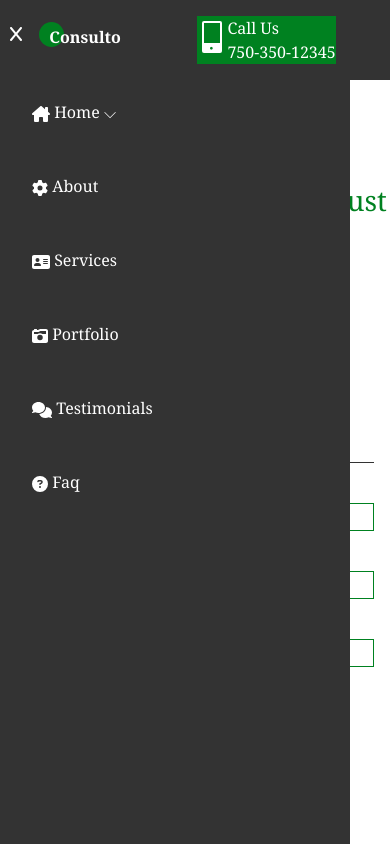
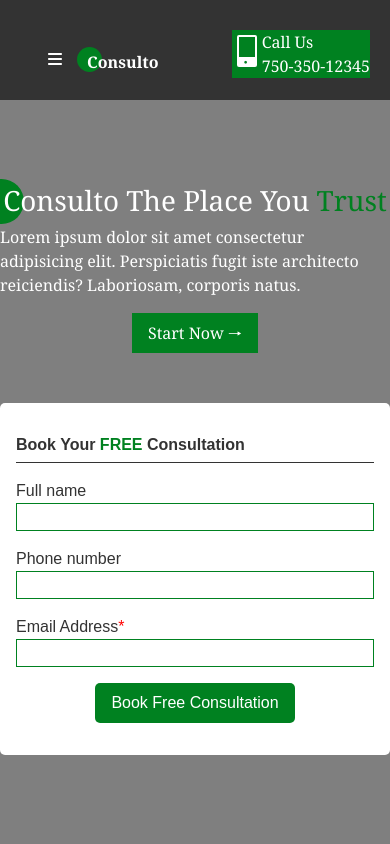
Before and after one commit to DamirPe/Loginpage, a plain HTML site: page index.html in a window 390 px wide. Drawn offline with nearby package versions, Linux system fonts and the light colour scheme.

Commit message:
meni pokusaj 2

```diff
--- a/index.html
+++ b/index.html
@@ -7,19 +7,11 @@
     <script defer src="https://cdn.jsdelivr.net/npm/bootstrap@5.3.2/dist/js/bootstrap.bundle.min.js" integrity="sha384-C6RzsynM9kWDrMNeT87bh95OGNyZPhcTNXj1NW7RuBCsyN/o0jlpcV8Qyq46cDfL" crossorigin="anonymous"></script>
     <link rel="stylesheet" href="style.css">
     <title>Consulto</title>
-    <script>// Get a reference to the button with class "meni"
-        const meniButton = document.querySelector('.meni');
-
-        // Add a click event listener to the button
-        meniButton.addEventListener('click', function() {
-            // Change the value of the --index custom property to 2
-            document.documentElement.style.setProperty('--index', '2');
-        });</script>
 </head>
 <body>
     <header class="full-screen-header ">
         <nav class="nav-bar nav-top container">
-            <div class="logo"><button class="meni"><svg  xmlns="http://www.w3.org/2000/svg" height="1em" viewBox="0 0 448 512"><!--! Font Awesome Free 6.4.2 by @fontawesome - https://fontawesome.com License - https://fontawesome.com/license (Commercial License) Copyright 2023 Fonticons, Inc. --><style>svg{fill:#ffffff}</style><path d="M0 96C0 78.3 14.3 64 32 64H416c17.7 0 32 14.3 32 32s-14.3 32-32 32H32C14.3 128 0 113.7 0 96zM0 256c0-17.7 14.3-32 32-32H416c17.7 0 32 14.3 32 32s-14.3 32-32 32H32c-17.7 0-32-14.3-32-32zM448 416c0 17.7-14.3 32-32 32H32c-17.7 0-32-14.3-32-32s14.3-32 32-32H416c17.7 0 32 14.3 32 32z"/></svg></button><div class="circle"></div>Consulto</div>
+            <div class="logo"><div class="circle"></div>Consulto</div>
             <ul class="unit-list">
                 <li class="home"><a href="">Home &#9013</a></li>
                 <li><a href="#">About</a></li>
@@ -72,31 +64,32 @@
         <div>
             <div class="dropdown-meni">
                 <div>
-                    <div class="logo"><button class="meni"><svg xmlns="http://www.w3.org/2000/svg" height="1em" viewBox="0 0 384 512"><!--! Font Awesome Free 6.4.2 by @fontawesome - https://fontawesome.com License - https://fontawesome.com/license (Commercial License) Copyright 2023 Fonticons, Inc. --><style>svg{fill:#ffffff}</style><path d="M376.6 84.5c11.3-13.6 9.5-33.8-4.1-45.1s-33.8-9.5-45.1 4.1L192 206 56.6 43.5C45.3 29.9 25.1 28.1 11.5 39.4S-3.9 70.9 7.4 84.5L150.3 256 7.4 427.5c-11.3 13.6-9.5 33.8 4.1 45.1s33.8 9.5 45.1-4.1L192 306 327.4 468.5c11.3 13.6 31.5 15.4 45.1 4.1s15.4-31.5 4.1-45.1L233.7 256 376.6 84.5z"/></svg></button><div class="circle"></div>Consulto</div>
-                    <div></div>
-                </div>
-                <div class="call-back-green">
-                    <div class="phone-white">
-                        <div class="screen-green"></div>
-                        <div class="dot-green">●</div>
-                    </div>
-                    <div class="white-text"><div>Call Us</div>
-                    <div>750-350-12345</div></div>
+                        <ul class="padajuci-meni">
+                            <li><button class="meni"><svg  xmlns="http://www.w3.org/2000/svg" height="1em" viewBox="0 0 448 512"><!--! Font Awesome Free 6.4.2 by @fontawesome - https://fontawesome.com License - https://fontawesome.com/license (Commercial License) Copyright 2023 Fonticons, Inc. --><style>svg{fill:#ffffff}</style><path d="M0 96C0 78.3 14.3 64 32 64H416c17.7 0 32 14.3 32 32s-14.3 32-32 32H32C14.3 128 0 113.7 0 96zM0 256c0-17.7 14.3-32 32-32H416c17.7 0 32 14.3 32 32s-14.3 32-32 32H32c-17.7 0-32-14.3-32-32zM448 416c0 17.7-14.3 32-32 32H32c-17.7 0-32-14.3-32-32s14.3-32 32-32H416c17.7 0 32 14.3 32 32z"/></svg></button>
+                                <ul class="padajuci-meni-opcije">
+                                    <li><a href="#"><svg xmlns="http://www.w3.org/2000/svg" height="1em" viewBox="0 0 576 512"><!--! Font Awesome Free 6.4.2 by @fontawesome - https://fontawesome.com License - https://fontawesome.com/license (Commercial License) Copyright 2023 Fonticons, Inc. --><style>svg{fill:#ffffff}</style><path d="M543.8 287.6c17 0 32-14 32-32.1c1-9-3-17-11-24L512 185V64c0-17.7-14.3-32-32-32H448c-17.7 0-32 14.3-32 32v36.7L309.5 7c-6-5-14-7-21-7s-15 1-22 8L10 231.5c-7 7-10 15-10 24c0 18 14 32.1 32 32.1h32v69.7c-.1 .9-.1 1.8-.1 2.8V472c0 22.1 17.9 40 40 40h16c1.2 0 2.4-.1 3.6-.2c1.5 .1 3 .2 4.5 .2H160h24c22.1 0 40-17.9 40-40V448 384c0-17.7 14.3-32 32-32h64c17.7 0 32 14.3 32 32v64 24c0 22.1 17.9 40 40 40h24 32.5c1.4 0 2.8 0 4.2-.1c1.1 .1 2.2 .1 3.3 .1h16c22.1 0 40-17.9 40-40V455.8c.3-2.6 .5-5.3 .5-8.1l-.7-160.2h32z"/></svg> Home &#9013</a></li>
+                                    <li><a href="#"><svg xmlns="http://www.w3.org/2000/svg" height="1em" viewBox="0 0 512 512"><!--! Font Awesome Free 6.4.2 by @fontawesome - https://fontawesome.com License - https://fontawesome.com/license (Commercial License) Copyright 2023 Fonticons, Inc. --><style>svg{fill:#ffffff}</style><path d="M495.9 166.6c3.2 8.7 .5 18.4-6.4 24.6l-43.3 39.4c1.1 8.3 1.7 16.8 1.7 25.4s-.6 17.1-1.7 25.4l43.3 39.4c6.9 6.2 9.6 15.9 6.4 24.6c-4.4 11.9-9.7 23.3-15.8 34.3l-4.7 8.1c-6.6 11-14 21.4-22.1 31.2c-5.9 7.2-15.7 9.6-24.5 6.8l-55.7-17.7c-13.4 10.3-28.2 18.9-44 25.4l-12.5 57.1c-2 9.1-9 16.3-18.2 17.8c-13.8 2.3-28 3.5-42.5 3.5s-28.7-1.2-42.5-3.5c-9.2-1.5-16.2-8.7-18.2-17.8l-12.5-57.1c-15.8-6.5-30.6-15.1-44-25.4L83.1 425.9c-8.8 2.8-18.6 .3-24.5-6.8c-8.1-9.8-15.5-20.2-22.1-31.2l-4.7-8.1c-6.1-11-11.4-22.4-15.8-34.3c-3.2-8.7-.5-18.4 6.4-24.6l43.3-39.4C64.6 273.1 64 264.6 64 256s.6-17.1 1.7-25.4L22.4 191.2c-6.9-6.2-9.6-15.9-6.4-24.6c4.4-11.9 9.7-23.3 15.8-34.3l4.7-8.1c6.6-11 14-21.4 22.1-31.2c5.9-7.2 15.7-9.6 24.5-6.8l55.7 17.7c13.4-10.3 28.2-18.9 44-25.4l12.5-57.1c2-9.1 9-16.3 18.2-17.8C227.3 1.2 241.5 0 256 0s28.7 1.2 42.5 3.5c9.2 1.5 16.2 8.7 18.2 17.8l12.5 57.1c15.8 6.5 30.6 15.1 44 25.4l55.7-17.7c8.8-2.8 18.6-.3 24.5 6.8c8.1 9.8 15.5 20.2 22.1 31.2l4.7 8.1c6.1 11 11.4 22.4 15.8 34.3zM256 336a80 80 0 1 0 0-160 80 80 0 1 0 0 160z"/></svg> About</a></li>
+                                    <li><a href="#"><svg xmlns="http://www.w3.org/2000/svg" height="1em" viewBox="0 0 576 512"><!--! Font Awesome Free 6.4.2 by @fontawesome - https://fontawesome.com License - https://fontawesome.com/license (Commercial License) Copyright 2023 Fonticons, Inc. --><style>svg{fill:#ffffff}</style><path d="M64 32C28.7 32 0 60.7 0 96V416c0 35.3 28.7 64 64 64H512c35.3 0 64-28.7 64-64V96c0-35.3-28.7-64-64-64H64zm80 256h64c44.2 0 80 35.8 80 80c0 8.8-7.2 16-16 16H80c-8.8 0-16-7.2-16-16c0-44.2 35.8-80 80-80zm-32-96a64 64 0 1 1 128 0 64 64 0 1 1 -128 0zm256-32H496c8.8 0 16 7.2 16 16s-7.2 16-16 16H368c-8.8 0-16-7.2-16-16s7.2-16 16-16zm0 64H496c8.8 0 16 7.2 16 16s-7.2 16-16 16H368c-8.8 0-16-7.2-16-16s7.2-16 16-16zm0 64H496c8.8 0 16 7.2 16 16s-7.2 16-16 16H368c-8.8 0-16-7.2-16-16s7.2-16 16-16z"/></svg> Services</a></li>
+                                    <li><a href="#"><svg xmlns="http://www.w3.org/2000/svg" height="1em" viewBox="0 0 512 512"><!--! Font Awesome Free 6.4.2 by @fontawesome - https://fontawesome.com License - https://fontawesome.com/license (Commercial License) Copyright 2023 Fonticons, Inc. --><style>svg{fill:#ffffff}</style><path d="M220.6 121.2L271.1 96 448 96v96H333.2c-21.9-15.1-48.5-24-77.2-24s-55.2 8.9-77.2 24H64V128H192c9.9 0 19.7-2.3 28.6-6.8zM0 128V416c0 35.3 28.7 64 64 64H448c35.3 0 64-28.7 64-64V96c0-35.3-28.7-64-64-64H271.1c-9.9 0-19.7 2.3-28.6 6.8L192 64H160V48c0-8.8-7.2-16-16-16H80c-8.8 0-16 7.2-16 16l0 16C28.7 64 0 92.7 0 128zM168 304a88 88 0 1 1 176 0 88 88 0 1 1 -176 0z"/></svg> Portfolio</a></li>
+                                    <li><a href="#"><svg xmlns="http://www.w3.org/2000/svg" height="1em" viewBox="0 0 640 512"><!--! Font Awesome Free 6.4.2 by @fontawesome - https://fontawesome.com License - https://fontawesome.com/license (Commercial License) Copyright 2023 Fonticons, Inc. --><style>svg{fill:#ffffff}</style><path d="M208 352c114.9 0 208-78.8 208-176S322.9 0 208 0S0 78.8 0 176c0 38.6 14.7 74.3 39.6 103.4c-3.5 9.4-8.7 17.7-14.2 24.7c-4.8 6.2-9.7 11-13.3 14.3c-1.8 1.6-3.3 2.9-4.3 3.7c-.5 .4-.9 .7-1.1 .8l-.2 .2 0 0 0 0C1 327.2-1.4 334.4 .8 340.9S9.1 352 16 352c21.8 0 43.8-5.6 62.1-12.5c9.2-3.5 17.8-7.4 25.3-11.4C134.1 343.3 169.8 352 208 352zM448 176c0 112.3-99.1 196.9-216.5 207C255.8 457.4 336.4 512 432 512c38.2 0 73.9-8.7 104.7-23.9c7.5 4 16 7.9 25.2 11.4c18.3 6.9 40.3 12.5 62.1 12.5c6.9 0 13.1-4.5 15.2-11.1c2.1-6.6-.2-13.8-5.8-17.9l0 0 0 0-.2-.2c-.2-.2-.6-.4-1.1-.8c-1-.8-2.5-2-4.3-3.7c-3.6-3.3-8.5-8.1-13.3-14.3c-5.5-7-10.7-15.4-14.2-24.7c24.9-29 39.6-64.7 39.6-103.4c0-92.8-84.9-168.9-192.6-175.5c.4 5.1 .6 10.3 .6 15.5z"/></svg> Testimonials</a></li>
+                                    <li><a href="#"><svg xmlns="http://www.w3.org/2000/svg" height="1em" viewBox="0 0 512 512"><!--! Font Awesome Free 6.4.2 by @fontawesome - https://fontawesome.com License - https://fontawesome.com/license (Commercial License) Copyright 2023 Fonticons, Inc. --><style>svg{fill:#ffffff}</style><path d="M256 512A256 256 0 1 0 256 0a256 256 0 1 0 0 512zM169.8 165.3c7.9-22.3 29.1-37.3 52.8-37.3h58.3c34.9 0 63.1 28.3 63.1 63.1c0 22.6-12.1 43.5-31.7 54.8L280 264.4c-.2 13-10.9 23.6-24 23.6c-13.3 0-24-10.7-24-24V250.5c0-8.6 4.6-16.5 12.1-20.8l44.3-25.4c4.7-2.7 7.6-7.7 7.6-13.1c0-8.4-6.8-15.1-15.1-15.1H222.6c-3.4 0-6.4 2.1-7.5 5.3l-.4 1.2c-4.4 12.5-18.2 19-30.6 14.6s-19-18.2-14.6-30.6l.4-1.2zM224 352a32 32 0 1 1 64 0 32 32 0 1 1 -64 0z"/></svg> Faq</a></li>
+                                </ul>
+                            </li>
+                            <li><div class="logo"><div class="circle"></div>Consulto</div></li>
+                        </ul>
+                        <div class="call-back-green">
+                                <div class="phone-white">
+                                    <div class="screen-green"></div>
+                                    <div class="dot-green">●</div>
+                                </div>
+                                <div class="white-text"><div>Call Us</div>
+                                <div>750-350-12345</div></div></div>
                 </div>
 
-            </div>
-            <div class="meni-left">
-                <ul>
-                    <li><a href="#"><svg xmlns="http://www.w3.org/2000/svg" height="1em" viewBox="0 0 576 512"><!--! Font Awesome Free 6.4.2 by @fontawesome - https://fontawesome.com License - https://fontawesome.com/license (Commercial License) Copyright 2023 Fonticons, Inc. --><style>svg{fill:#ffffff}</style><path d="M543.8 287.6c17 0 32-14 32-32.1c1-9-3-17-11-24L512 185V64c0-17.7-14.3-32-32-32H448c-17.7 0-32 14.3-32 32v36.7L309.5 7c-6-5-14-7-21-7s-15 1-22 8L10 231.5c-7 7-10 15-10 24c0 18 14 32.1 32 32.1h32v69.7c-.1 .9-.1 1.8-.1 2.8V472c0 22.1 17.9 40 40 40h16c1.2 0 2.4-.1 3.6-.2c1.5 .1 3 .2 4.5 .2H160h24c22.1 0 40-17.9 40-40V448 384c0-17.7 14.3-32 32-32h64c17.7 0 32 14.3 32 32v64 24c0 22.1 17.9 40 40 40h24 32.5c1.4 0 2.8 0 4.2-.1c1.1 .1 2.2 .1 3.3 .1h16c22.1 0 40-17.9 40-40V455.8c.3-2.6 .5-5.3 .5-8.1l-.7-160.2h32z"/></svg> Home &#9013</a></li>
-                    <li><a href="#"><svg xmlns="http://www.w3.org/2000/svg" height="1em" viewBox="0 0 512 512"><!--! Font Awesome Free 6.4.2 by @fontawesome - https://fontawesome.com License - https://fontawesome.com/license (Commercial License) Copyright 2023 Fonticons, Inc. --><style>svg{fill:#ffffff}</style><path d="M495.9 166.6c3.2 8.7 .5 18.4-6.4 24.6l-43.3 39.4c1.1 8.3 1.7 16.8 1.7 25.4s-.6 17.1-1.7 25.4l43.3 39.4c6.9 6.2 9.6 15.9 6.4 24.6c-4.4 11.9-9.7 23.3-15.8 34.3l-4.7 8.1c-6.6 11-14 21.4-22.1 31.2c-5.9 7.2-15.7 9.6-24.5 6.8l-55.7-17.7c-13.4 10.3-28.2 18.9-44 25.4l-12.5 57.1c-2 9.1-9 16.3-18.2 17.8c-13.8 2.3-28 3.5-42.5 3.5s-28.7-1.2-42.5-3.5c-9.2-1.5-16.2-8.7-18.2-17.8l-12.5-57.1c-15.8-6.5-30.6-15.1-44-25.4L83.1 425.9c-8.8 2.8-18.6 .3-24.5-6.8c-8.1-9.8-15.5-20.2-22.1-31.2l-4.7-8.1c-6.1-11-11.4-22.4-15.8-34.3c-3.2-8.7-.5-18.4 6.4-24.6l43.3-39.4C64.6 273.1 64 264.6 64 256s.6-17.1 1.7-25.4L22.4 191.2c-6.9-6.2-9.6-15.9-6.4-24.6c4.4-11.9 9.7-23.3 15.8-34.3l4.7-8.1c6.6-11 14-21.4 22.1-31.2c5.9-7.2 15.7-9.6 24.5-6.8l55.7 17.7c13.4-10.3 28.2-18.9 44-25.4l12.5-57.1c2-9.1 9-16.3 18.2-17.8C227.3 1.2 241.5 0 256 0s28.7 1.2 42.5 3.5c9.2 1.5 16.2 8.7 18.2 17.8l12.5 57.1c15.8 6.5 30.6 15.1 44 25.4l55.7-17.7c8.8-2.8 18.6-.3 24.5 6.8c8.1 9.8 15.5 20.2 22.1 31.2l4.7 8.1c6.1 11 11.4 22.4 15.8 34.3zM256 336a80 80 0 1 0 0-160 80 80 0 1 0 0 160z"/></svg> About</a></li>
-                    <li><a href="#"><svg xmlns="http://www.w3.org/2000/svg" height="1em" viewBox="0 0 576 512"><!--! Font Awesome Free 6.4.2 by @fontawesome - https://fontawesome.com License - https://fontawesome.com/license (Commercial License) Copyright 2023 Fonticons, Inc. --><style>svg{fill:#ffffff}</style><path d="M64 32C28.7 32 0 60.7 0 96V416c0 35.3 28.7 64 64 64H512c35.3 0 64-28.7 64-64V96c0-35.3-28.7-64-64-64H64zm80 256h64c44.2 0 80 35.8 80 80c0 8.8-7.2 16-16 16H80c-8.8 0-16-7.2-16-16c0-44.2 35.8-80 80-80zm-32-96a64 64 0 1 1 128 0 64 64 0 1 1 -128 0zm256-32H496c8.8 0 16 7.2 16 16s-7.2 16-16 16H368c-8.8 0-16-7.2-16-16s7.2-16 16-16zm0 64H496c8.8 0 16 7.2 16 16s-7.2 16-16 16H368c-8.8 0-16-7.2-16-16s7.2-16 16-16zm0 64H496c8.8 0 16 7.2 16 16s-7.2 16-16 16H368c-8.8 0-16-7.2-16-16s7.2-16 16-16z"/></svg> Services</a></li>
-                    <li><a href="#"><svg xmlns="http://www.w3.org/2000/svg" height="1em" viewBox="0 0 512 512"><!--! Font Awesome Free 6.4.2 by @fontawesome - https://fontawesome.com License - https://fontawesome.com/license (Commercial License) Copyright 2023 Fonticons, Inc. --><style>svg{fill:#ffffff}</style><path d="M220.6 121.2L271.1 96 448 96v96H333.2c-21.9-15.1-48.5-24-77.2-24s-55.2 8.9-77.2 24H64V128H192c9.9 0 19.7-2.3 28.6-6.8zM0 128V416c0 35.3 28.7 64 64 64H448c35.3 0 64-28.7 64-64V96c0-35.3-28.7-64-64-64H271.1c-9.9 0-19.7 2.3-28.6 6.8L192 64H160V48c0-8.8-7.2-16-16-16H80c-8.8 0-16 7.2-16 16l0 16C28.7 64 0 92.7 0 128zM168 304a88 88 0 1 1 176 0 88 88 0 1 1 -176 0z"/></svg> Portfolio</a></li>
-                    <li><a href="#"><svg xmlns="http://www.w3.org/2000/svg" height="1em" viewBox="0 0 640 512"><!--! Font Awesome Free 6.4.2 by @fontawesome - https://fontawesome.com License - https://fontawesome.com/license (Commercial License) Copyright 2023 Fonticons, Inc. --><style>svg{fill:#ffffff}</style><path d="M208 352c114.9 0 208-78.8 208-176S322.9 0 208 0S0 78.8 0 176c0 38.6 14.7 74.3 39.6 103.4c-3.5 9.4-8.7 17.7-14.2 24.7c-4.8 6.2-9.7 11-13.3 14.3c-1.8 1.6-3.3 2.9-4.3 3.7c-.5 .4-.9 .7-1.1 .8l-.2 .2 0 0 0 0C1 327.2-1.4 334.4 .8 340.9S9.1 352 16 352c21.8 0 43.8-5.6 62.1-12.5c9.2-3.5 17.8-7.4 25.3-11.4C134.1 343.3 169.8 352 208 352zM448 176c0 112.3-99.1 196.9-216.5 207C255.8 457.4 336.4 512 432 512c38.2 0 73.9-8.7 104.7-23.9c7.5 4 16 7.9 25.2 11.4c18.3 6.9 40.3 12.5 62.1 12.5c6.9 0 13.1-4.5 15.2-11.1c2.1-6.6-.2-13.8-5.8-17.9l0 0 0 0-.2-.2c-.2-.2-.6-.4-1.1-.8c-1-.8-2.5-2-4.3-3.7c-3.6-3.3-8.5-8.1-13.3-14.3c-5.5-7-10.7-15.4-14.2-24.7c24.9-29 39.6-64.7 39.6-103.4c0-92.8-84.9-168.9-192.6-175.5c.4 5.1 .6 10.3 .6 15.5z"/></svg> Testimonials</a></li>
-                    <li><a href="#"><svg xmlns="http://www.w3.org/2000/svg" height="1em" viewBox="0 0 512 512"><!--! Font Awesome Free 6.4.2 by @fontawesome - https://fontawesome.com License - https://fontawesome.com/license (Commercial License) Copyright 2023 Fonticons, Inc. --><style>svg{fill:#ffffff}</style><path d="M256 512A256 256 0 1 0 256 0a256 256 0 1 0 0 512zM169.8 165.3c7.9-22.3 29.1-37.3 52.8-37.3h58.3c34.9 0 63.1 28.3 63.1 63.1c0 22.6-12.1 43.5-31.7 54.8L280 264.4c-.2 13-10.9 23.6-24 23.6c-13.3 0-24-10.7-24-24V250.5c0-8.6 4.6-16.5 12.1-20.8l44.3-25.4c4.7-2.7 7.6-7.7 7.6-13.1c0-8.4-6.8-15.1-15.1-15.1H222.6c-3.4 0-6.4 2.1-7.5 5.3l-.4 1.2c-4.4 12.5-18.2 19-30.6 14.6s-19-18.2-14.6-30.6l.4-1.2zM224 352a32 32 0 1 1 64 0 32 32 0 1 1 -64 0z"/></svg> Faq</a></li>
-                </ul>
+
             </div>
         </div>
     </header>
-
+<div class="darken-backround"></div>
 </body>
 </html>
--- a/style.css
+++ b/style.css
@@ -5,7 +5,9 @@
 
 :root{
     --zelena: rgb(0, 129, 32);
-    --index: 1;
+    --index: 4;
+    --telefon: rgb(0, 129, 32);
+    --ekran: white;
 }
 
 body{
@@ -27,13 +29,13 @@ body{
     justify-content: center;
     align-items: center;
 
-
 }
 .nav-bar{
     display: flex;
     justify-content: space-between;
     align-items: center;
     padding: 1rem;
+    z-index: 2;
 }
 
 .nav-top{
@@ -67,6 +69,7 @@ body{
 
 .middle-text{
     display: flex;
+    z-index: 2;
 }
 
 .title-text{
@@ -215,6 +218,7 @@ input:focus{
 .footer{
     position: fixed;
     bottom: 20px;
+    z-index: 2;
 }
 
 .footer svg{
@@ -227,6 +231,20 @@ input:focus{
 
 .dropdown-meni{
     display: none;
+}
+
+.meni-left{
+    display: none;
+}
+
+.darken-backround{
+    position: absolute;
+    top: 0;
+    left: 0;
+    width: 100%;
+    height: 100%;
+    background: rgba(0, 0, 0, 0.5);
+    z-index: 0;
 }
 
 @media (max-width: 1200px) {
@@ -263,7 +281,7 @@ input:focus{
         min-width: none;
     }
 
-    .nav-top a{
+    .nav-top{
         display: none;
     }
 
@@ -294,19 +312,25 @@ input:focus{
 
     .dropdown-meni{
         display: flex;
-        justify-content: space-around;
+        justify-content: centerd;
         align-items: center;
         padding: 1rem;
         margin-left: -50px;
+        height: 100px;
 
         position: fixed;
         top: 0;
         left: 0;
         right: 0;
 
+        z-index: var(--index);
+    }
+
+    .dropdown-meni:hover{
         background-color: #333;
+        --ekran: rgb(0, 129, 32);
+        --telefon: white;
 
-        z-index: var(--index);
     }
 
     .phone-white{
@@ -314,18 +338,18 @@ input:focus{
         height: 32px;
         margin: 5px;
         border-radius: 2px;
-        background-color: white;
+        background-color: var(--telefon);
     }
 
     .screen-green{
         width: 16px;
         height: 20px;
-        background-color: var(--zelena);
+        background-color: var(--ekran);
         margin: 2px;
     }
 
     .dot-green{
-        color: var(--zelena);
+        color: var(--ekran);
         font-size: .4em;
         width: 2px;
         margin-left: 7px;
@@ -333,38 +357,59 @@ input:focus{
     }
 
     .call-back-green{
-        background-color: var(--zelena);
+        background-color: var(--ekran);
         display: flex;
+        position: fixed;
+        top: 30px;
+        right: 20px;
+
 
     }
 
     .white-text{
-        color: white;
+        color: var(--telefon);
     }
 
-    .meni-left{
-        position: fixed;
-        left: 0;
-        top: 0;
-        bottom: 0;
-        width: 350px;
-        background-color: #333;
+    .padajuci-meni{
+        list-style: none;
+        color: white;
+        text-decoration: none;
 
-        z-index: calc(var(--index)-1);
+        display: flex;
     }
 
-    .meni-left ul{
-        margin-top: 100px;
+    .padajuci-meni li ul{
         list-style: none;
+        background-color: #333;
+        position: fixed;
+        left: -10;
+        bottom: 0;
+        top: 100px;
+        padding-right: 100px;
     }
 
-    .meni-left ul li{
-        margin-bottom: 50px;
-    }
-
-    .meni-left ul li a{
+    .padajuci-meni li ul a{
         color: white;
         text-decoration: none;
     }
 
+    .padajuci-meni:hover li ul, .padajuci-meni:focus li ul{
+        display: block;
+    }
+
+    .padajuci-meni-opcije{
+        display: none;
+        margin-left: -10px;
+
+    }
+
+    .padajuci-meni-opcije li{
+        margin-bottom: 30px;
+    }
+
+    .dropdown-meni div ul{
+        position: fixed;
+        left: 10px;
+    }
+
 }
```
